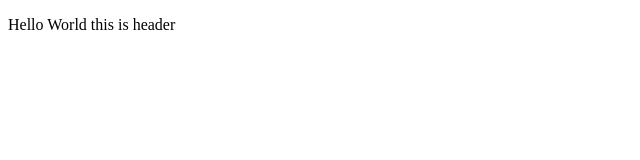
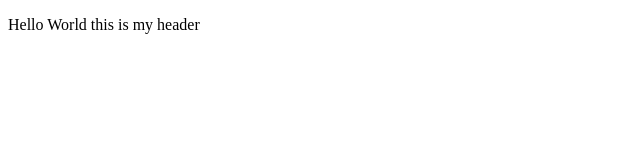
Before and after one commit to Gulshan-20144/python, a plain HTML site: page index.html in a window 1280 px wide. Shown: the full height of the page, 0-640 px from the left. Drawn offline with Linux system fonts and the light colour scheme.

Commit message:
add new word in p

```diff
--- a/index.html
+++ b/index.html
@@ -6,6 +6,6 @@
     <title>Document</title>
 </head>
 <body>
-    <p >Hello World this is header</p>
+    <p >Hello World this is my header</p>
 </body>
 </html>
```
